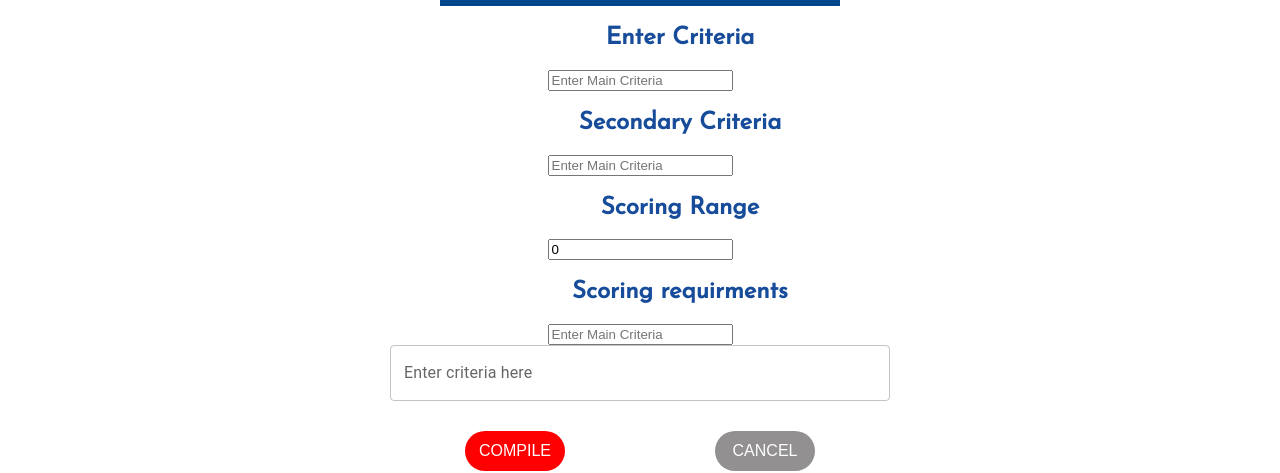
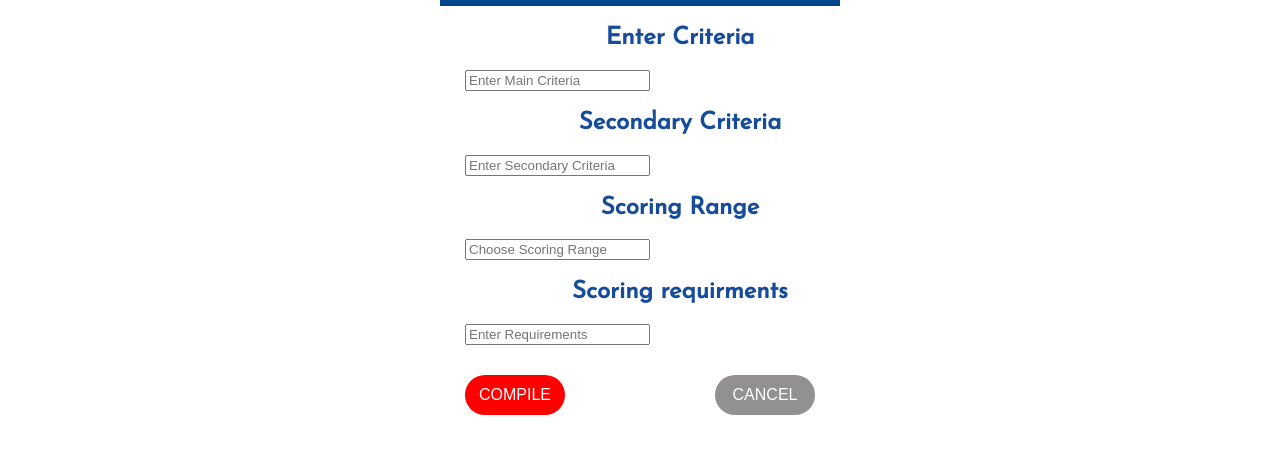
Before and after one commit to GlivermoreICstars/vite-medline, a React (Vite) app in the folder medline-vite/: page /Criteria in a window 1280 px wide. Shown: the part 464-937 px from the top of the page. After the commit the page ends 887 px from the top, so only its background shows below. Built offline with nearby package versions, Linux system fonts and the light colour scheme.

Commit message:
added body parser to post data to db finalllllly

```diff
--- a/medline-vite/src/pages/CriteriaPage.jsx
+++ b/medline-vite/src/pages/CriteriaPage.jsx
@@ -1,58 +1,93 @@
-import React from 'react'
-import Header from '../components/Header'
-import Input from '../components/Input'
-import Header2 from '../components/Header2'
-import Header3 from '../components/Header3'
-import medline from '../images/medline.jpg'
-import Header1 from '../components/Header1'
-import Header4 from '../components/Header4'
-import QuantityInput from '../components/Increment'
-import { useState } from 'react'
-
-
+import React, { useState } from 'react';
+import Header from '../components/Header';
+import Header2 from '../components/Header2';
+import Header3 from '../components/Header3';
+import medline from '../images/medline.jpg';
+import Header1 from '../components/Header1';
+import Header4 from '../components/Header4';
 
 function CriteriaPage() {
+  const [main, setMain] = useState('');
+  const [second, setSecond] = useState('');
+  const [range, setRange] = useState('');
+  const [requirement, setRequirement] = useState('');
 
-const [main, setMain] = useState('')
-const [second, setSecond] = useState('')
-const [range, setRange] = useState(0)
-const [requirement, setRequirement] = useState('')
+  const handleSubmit = (e) => {
+    e.preventDefault();
 
+    // Create an object with the data to send to the server
+    const data = {
+      main_criteria: main,
+      secondary_criteria: second,
+      scoring_range: range,
+      requirements: requirement,
+    };
+
+    // Send a POST request to your server
+    fetch('http://localhost:4000/criteria', {
+      method: 'POST',
+      headers: {
+        'Content-Type': 'application/json',
+      },
+      body: JSON.stringify(data),
+    })
+      .then((response) => response.json())
+      .then((responseData) => {
+        console.log('Data posted:', responseData);
+        // Handle the response from the server, e.g., show a success message
+      })
+      .catch((error) => {
+        console.error('Error posting data:', error);
+        // Handle errors, e.g., show an error message
+      });
+  };
 
   return (
     <>
       <div id="container">
         <Header />
         <div className='logo-container'>
-          <img id="medline-logo" src={medline}/>
+          <img id="medline-logo" src={medline} alt="Medline Logo" />
         </div>
         <div id='parent'>
           <Header1 />
-          <input  type='text' placeholder='Enter Main Criteria' value={main} onChange={(e) => {
-            setMain(e.target.value)
-          }}/>
+          <form onSubmit={handleSubmit}>
+            <input
+              type='text'
+              placeholder='Enter Main Criteria'
+              value={main}
+              onChange={(e) => setMain(e.target.value)}
+            />
             <Header2 />
-          <input  type='text' placeholder='Enter Main Criteria' value={second} onChange={(e) => {
-            setSecond(e.target.value)
-          }}/>
+            <input
+              type='text'
+              placeholder='Enter Secondary Criteria'
+              value={second}
+              onChange={(e) => setSecond(e.target.value)}
+            />
             <Header3 />
-          <input  type='text' placeholder='Enter Main Criteria' value={range} onChange={(e) => {
-            setRange(e.target.value)
-          }}/>
+            <input
+              type='number' // Assuming scoring range should be a number
+              placeholder='Choose Scoring Range'
+              value={range}
+              onChange={(e) => setRange(e.target.value)}
+            />
             <Header4 />
-          <input  type='text' placeholder='Enter Main Criteria' value={requirement} onChange={(e) => {
-            setRequirement(e.target.value)
-          }}/>
-          <Input />
+            <input
+              type='text'
+              placeholder='Enter Requirements'
+              value={requirement}
+              onChange={(e) => setRequirement(e.target.value)}
+            />
             <div>
-          <button  className='compile-btn'>COMPILE</button>
+              <button className='compile-btn' type="submit">COMPILE</button>
               <button className='cancel-btn'>CANCEL</button>
             </div>
+          </form>
         </div>
       </div>
     </>
-  )
-};
+  );
+}
 
-
-export default CriteriaPage
+export default CriteriaPage;
```
Also changed, not shown: 1 other file (tests, documents, lock files or other folders). Lines whose indentation alone changed are shown as unchanged.
